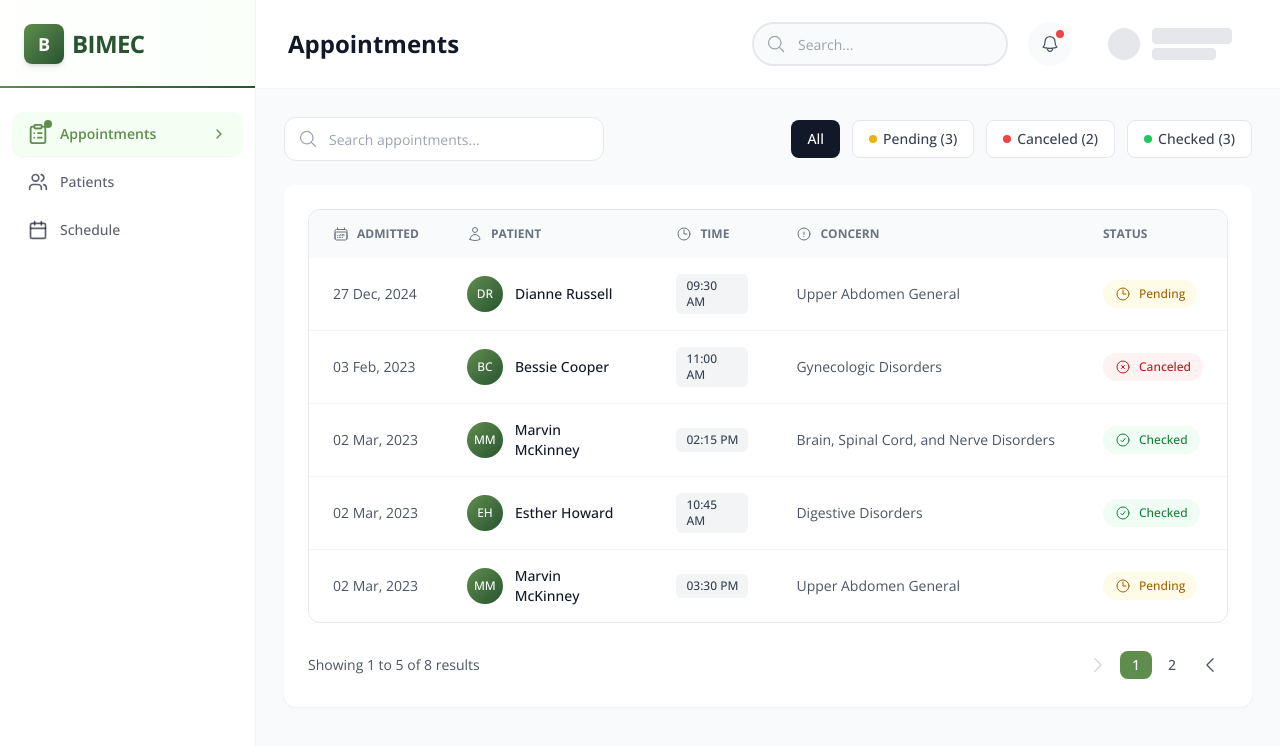
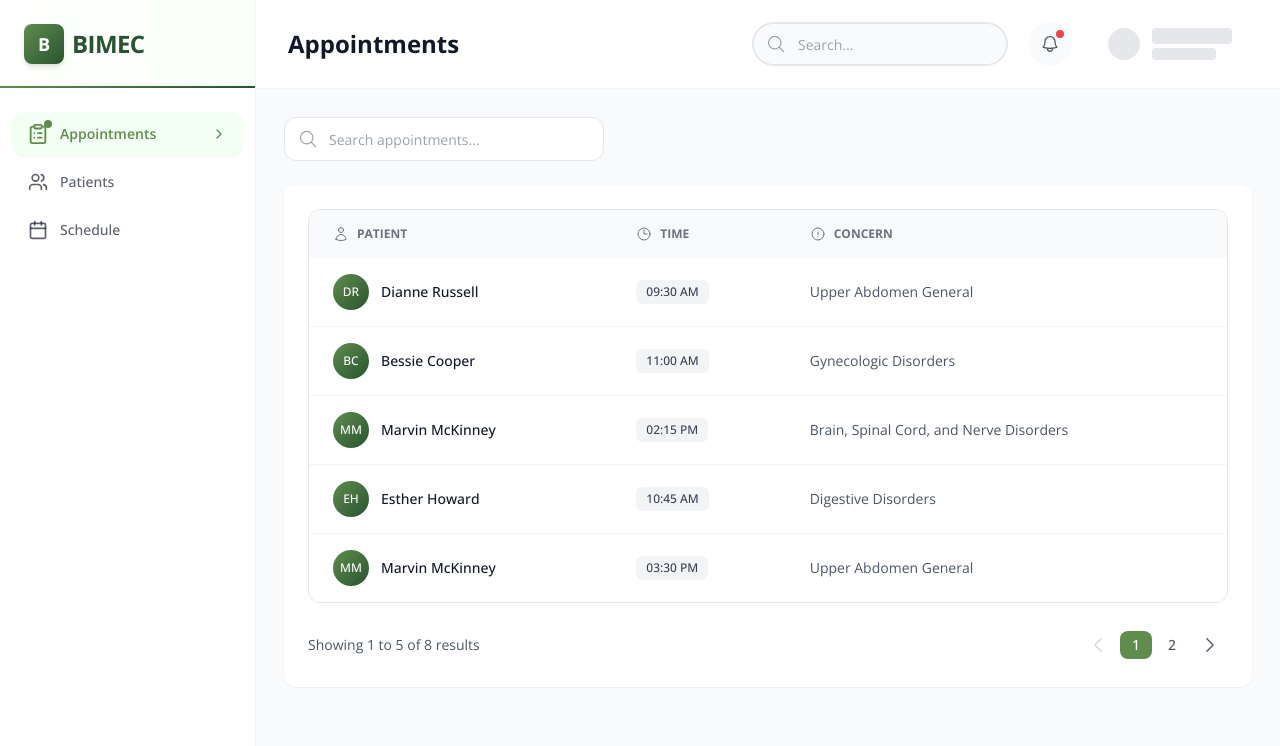
Before and after one commit to vinhdao1006/Project, a React (Vite) app in the folder front-end/: page /doctor/appointments in a window 1280 px wide. Shown: the top 746 px of the page. Built offline with nearby package versions, Linux system fonts and the light colour scheme.

Commit message:
remove some column

```diff
--- a/front-end/src/pages/admin/AppointmentManagement.jsx
+++ b/front-end/src/pages/admin/AppointmentManagement.jsx
@@ -3,7 +3,6 @@
   Search,
   ChevronLeft,
   ChevronRight,
-  Calendar,
   Clock,
   User,
   Stethoscope,
@@ -230,12 +229,6 @@
                     <tr>
                       <th className="px-6 py-4">
                         <div className="flex items-center gap-2">
-                          <Calendar className="w-4 h-4" />
-                          Admitted
-                        </div>
-                      </th>
-                      <th className="px-6 py-4">
-                        <div className="flex items-center gap-2">
                           <User className="w-4 h-4" />
                           Patient
                         </div>
@@ -279,9 +272,6 @@
                         key={idx}
                         className="hover:bg-bimec-light-green/20 transition-colors duration-150"
                       >
-                        <td className="px-6 py-4 text-gray-600">
-                          {appointment.date}
-                        </td>
                         <td className="px-6 py-4">
                           <div className="flex items-center gap-3">
                             <div className="w-9 h-9 rounded-full bg-gradient-to-br from-bimec-green to-bimec-heavy-green flex items-center justify-center text-white text-xs font-medium">
@@ -296,7 +286,12 @@
                           </div>
                         </td>
                         <td className="px-6 py-4 text-gray-600">
-                          {appointment.time}
+                          <div className="flex items-center gap-2">
+                            <span>{appointment.date}</span>
+                            <span className="px-2.5 py-1 rounded-md bg-gray-100 text-gray-700 text-xs font-medium">
+                              {appointment.time}
+                            </span>
+                          </div>
                         </td>
                         <td className="px-6 py-4 text-gray-600">
                           <span className="inline-flex items-center px-2.5 py-1 rounded-md bg-gray-100 text-gray-700 text-xs font-medium">
--- a/front-end/src/pages/doctor/Appointments.jsx
+++ b/front-end/src/pages/doctor/Appointments.jsx
@@ -3,111 +3,57 @@
 import Sidebar from "./Sidebar";
 import Header from "./Header";
 import {
-  CalendarDaysIcon,
   UserIcon,
-  HomeModernIcon,
+  ClockIcon,
   ExclamationCircleIcon,
-  CheckCircleIcon,
-  XCircleIcon,
-  ClockIcon,
   ChevronLeftIcon,
   ChevronRightIcon,
   MagnifyingGlassIcon
 } from '@heroicons/react/24/outline';
 
-// Updated patient data with new status types and time field
+// Updated patient data without status information
 const patientsData = [
   {
-    admitted: "27 Dec, 2024",
     patient: "Dianne Russell",
     time: "09:30 AM",
     concern: "Upper Abdomen General",
-    status: { label: "Pending", type: "pending" },
   },
   {
-    admitted: "03 Feb, 2023",
     patient: "Bessie Cooper",
     time: "11:00 AM",
     concern: "Gynecologic Disorders",
-    status: { label: "Canceled", type: "canceled" },
   },
   {
-    admitted: "02 Mar, 2023",
     patient: "Marvin McKinney",
     time: "02:15 PM",
     concern: "Brain, Spinal Cord, and Nerve Disorders",
-    status: { label: "Checked", type: "checked" },
   },
   {
-    admitted: "02 Mar, 2023",
     patient: "Esther Howard",
     time: "10:45 AM",
     concern: "Digestive Disorders",
-    status: { label: "Checked", type: "checked" },
   },
   {
-    admitted: "02 Mar, 2023",
     patient: "Marvin McKinney",
     time: "03:30 PM",
     concern: "Upper Abdomen General",
-    status: { label: "Pending", type: "pending" },
   },
   {
-    admitted: "02 Mar, 2023",
     patient: "Annette Black",
     time: "01:00 PM",
     concern: "Digestive Disorders",
-    status: { label: "Pending", type: "pending" },
   },
   {
-    admitted: "02 Mar, 2023",
     patient: "Cameron Williamson",
     time: "08:15 AM",
     concern: "Liver and Gallbladder Disorders",
-    status: { label: "Canceled", type: "canceled" },
   },
   {
-    admitted: "02 Mar, 2023",
     patient: "Guy Hawkins",
     time: "04:45 PM",
     concern: "Medical Care During Pregnancy",
-    status: { label: "Checked", type: "checked" },
   },
 ];
-
-// Updated status styles with only the three required statuses
-const statusStyles = {
-  pending: {
-    bg: "bg-yellow-50",
-    text: "text-yellow-700",
-    dot: "bg-yellow-500",
-    icon: ClockIcon
-  },
-  canceled: {
-    bg: "bg-red-50",
-    text: "text-red-700",
-    dot: "bg-red-500",
-    icon: XCircleIcon
-  },
-  checked: {
-    bg: "bg-green-50",
-    text: "text-green-700",
-    dot: "bg-green-500",
-    icon: CheckCircleIcon
-  }
-};
-
-function StatusBadge({ status }) {
-  const style = statusStyles[status.type] || statusStyles.pending;
-  const Icon = style.icon;
-
-  return (
-    <span className={`inline-flex items-center gap-2 px-3 py-1.5 rounded-full text-xs font-medium ${style.bg} ${style.text}`}>
-      <Icon className="w-4 h-4" />
-      {status.label}
-    </span>
-  );
-}
 
 function PatientsTable({ paginatedPatients, onPatientClick }) {
   return (
@@ -115,12 +61,6 @@
       <table className="w-full text-left text-sm text-gray-600">
         <thead className="bg-gray-50 text-xs text-gray-500 font-semibold uppercase">
           <tr>
-            <th className="px-6 py-4">
-              <div className="flex items-center gap-2">
-                <CalendarDaysIcon className="w-4 h-4" />
-                Admitted
-              </div>
-            </th>
             <th className="px-6 py-4">
               <div className="flex items-center gap-2">
                 <UserIcon className="w-4 h-4" />
@@ -139,9 +79,6 @@
                 Concern
               </div>
             </th>
-            <th className="px-6 py-4">
-              Status
-            </th>
           </tr>
         </thead>
         <tbody className="divide-y divide-gray-100">
@@ -151,9 +88,6 @@
               className="hover:bg-bimec-light-green/20 cursor-pointer transition-colors duration-150"
               onClick={() => onPatientClick(patient)}
             >
-              <td className="px-6 py-4 text-gray-600">
-                {patient.admitted}
-              </td>
               <td className="px-6 py-4">
                 <div className="flex items-center gap-3">
                   <div className="w-9 h-9 rounded-full bg-gradient-to-br from-bimec-green to-bimec-heavy-green flex items-center justify-center text-white text-xs font-medium">
@@ -172,9 +106,6 @@
               <td className="px-6 py-4 text-gray-600 max-w-xs truncate">
                 {patient.concern}
               </td>
-              <td className="px-6 py-4">
-                <StatusBadge status={patient.status} />
-              </td>
             </tr>
           ))}
         </tbody>
@@ -186,20 +117,11 @@
 function DoctorAppoinments() {
   const [currentPage, setCurrentPage] = useState(1);
   const [searchTerm, setSearchTerm] = useState("");
-  const [filterStatus, setFilterStatus] = useState("all");
   const itemsPerPage = 5;
   const navigate = useNavigate();
 
-  // Count by status type for filter counts
-  const pendingCount = patientsData.filter(p => p.status.type === "pending").length;
-  const canceledCount = patientsData.filter(p => p.status.type === "canceled").length;
-  const checkedCount = patientsData.filter(p => p.status.type === "checked").length;
-
-  // Filter appointments based on status and search term
+  // Filter appointments based on search term only
   const filteredPatients = patientsData
-    .filter(patient =>
-      filterStatus === "all" ? true : patient.status.type === filterStatus
-    )
     .filter(patient =>
       patient.patient.toLowerCase().includes(searchTerm.toLowerCase()) ||
       patient.concern.toLowerCase().includes(searchTerm.toLowerCase()) ||
@@ -227,11 +149,6 @@
   const handleSearch = (e) => {
     setSearchTerm(e.target.value);
     setCurrentPage(1); // Reset to first page on new search
-  };
-
-  const handleFilterChange = (status) => {
-    setFilterStatus(status);
-    setCurrentPage(1); // Reset to first page on filter change
   };
 
   // Generate page numbers to display
@@ -276,8 +193,8 @@
       <main className="flex-1 flex flex-col">
         <Header />
         <section className="bg-gray-50 flex-1 p-7 overflow-auto">
-          {/* Search and Filters Section */}
-          <div className="flex flex-wrap justify-between items-center mb-6">
+          {/* Search Section */}
+          <div className="flex items-center mb-6">
             {/* Search Field */}
             <div className="relative w-full md:w-80">
               <input
@@ -289,44 +206,6 @@
                        transition-all duration-200 focus:outline-none focus:ring-2 focus:ring-bimec-green/20 focus:border-bimec-green"
               />
               <MagnifyingGlassIcon className="absolute left-3.5 top-1/2 -translate-y-1/2 w-5 h-5 text-gray-400" />
-            </div>
-
-            {/* Filters */}
-            <div className="flex flex-wrap gap-3 mt-4 md:mt-0">
-              <button
-                className={`px-4 py-2 rounded-lg text-sm font-medium transition-colors duration-200
-                ${filterStatus === "all" ? "bg-gray-900 text-white" : "bg-white border border-gray-200 text-gray-700 hover:bg-gray-50"}`}
-                onClick={() => handleFilterChange("all")}
-              >
-                All
-              </button>
-
-              <button
-                className={`flex items-center px-4 py-2 rounded-lg text-sm font-medium transition-colors duration-200
-                ${filterStatus === "pending" ? "bg-yellow-50 text-yellow-700 border border-yellow-300" : "bg-white border border-gray-200 text-gray-700 hover:bg-gray-50"}`}
-                onClick={() => handleFilterChange("pending")}
-              >
-                <div className="w-2 h-2 rounded-full bg-yellow-500 mr-1.5"></div>
-                Pending ({pendingCount})
-              </button>
-
-              <button
-                className={`flex items-center px-4 py-2 rounded-lg text-sm font-medium transition-colors duration-200
-                ${filterStatus === "canceled" ? "bg-red-50 text-red-700 border border-red-300" : "bg-white border border-gray-200 text-gray-700 hover:bg-gray-50"}`}
-                onClick={() => handleFilterChange("canceled")}
-              >
-                <div className="w-2 h-2 rounded-full bg-red-500 mr-1.5"></div>
-                Canceled ({canceledCount})
-              </button>
-
-              <button
-                className={`flex items-center px-4 py-2 rounded-lg text-sm font-medium transition-colors duration-200
-                ${filterStatus === "checked" ? "bg-green-50 text-green-700 border border-green-300" : "bg-white border border-gray-200 text-gray-700 hover:bg-gray-50"}`}
-                onClick={() => handleFilterChange("checked")}
-              >
-                <div className="w-2 h-2 rounded-full bg-green-500 mr-1.5"></div>
-                Checked ({checkedCount})
-              </button>
             </div>
           </div>
 
@@ -342,7 +221,7 @@
             {paginatedPatients.length === 0 && (
               <div className="text-center py-12">
                 <p className="text-gray-500">
-                  No appointments found matching your filters.
+                  No appointments found matching your search.
                 </p>
               </div>
             )}
@@ -364,7 +243,7 @@
                         : 'text-gray-600 hover:text-bimec-green'
                     }`}
                   >
-                    <ChevronRightIcon className="w-5 h-5" />
+                    <ChevronLeftIcon className="w-5 h-5" />
                   </button>
 
                   {getPageNumbers().map((page, index) => (
@@ -393,7 +272,7 @@
                         : 'text-gray-600 hover:text-bimec-green'
                     }`}
                   >
-                    <ChevronLeftIcon className="w-5 h-5" />
+                    <ChevronRightIcon className="w-5 h-5" />
                   </button>
                 </div>
               </div>
```
